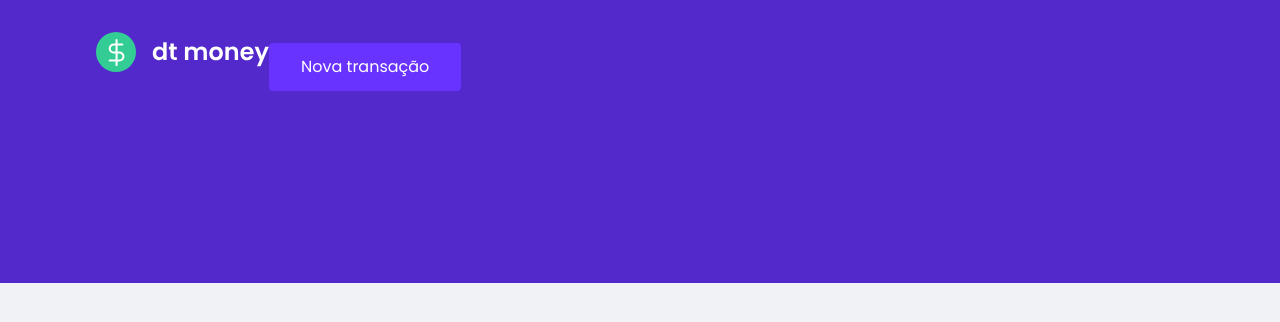
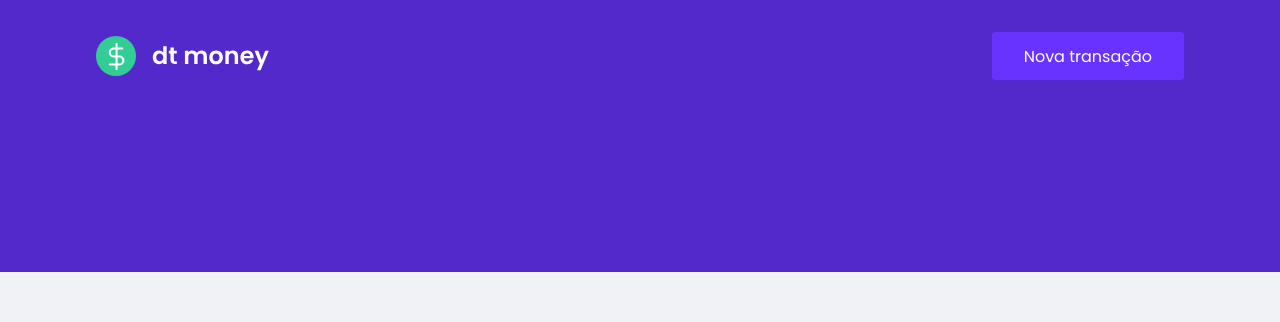
Before and after one commit to robertorp/cf-pessoal, a React (Create React App) app: page / in a window 1280 px wide. Shown: the top 322 px of the page. Built offline with nearby package versions, Linux system fonts and the light colour scheme.

Commit message:
Correção no componente Header Acabei de descobrir que os componentes de style.ts eles geram as tags no caso o Container gera header é o Content gera o div

```diff
--- a/src/components/Header/index.tsx
+++ b/src/components/Header/index.tsx
@@ -5,10 +5,8 @@ export function Header() {
   return (
     <Container>
       <Content>
-        <header>
-          <img src={logoImg} alt="dt money" />
-          <button type="button">Nova transação</button>
-        </header>
+        <img src={logoImg} alt="dt money" />
+        <button type="button">Nova transação</button>
       </Content>
     </Container>
   );
```
